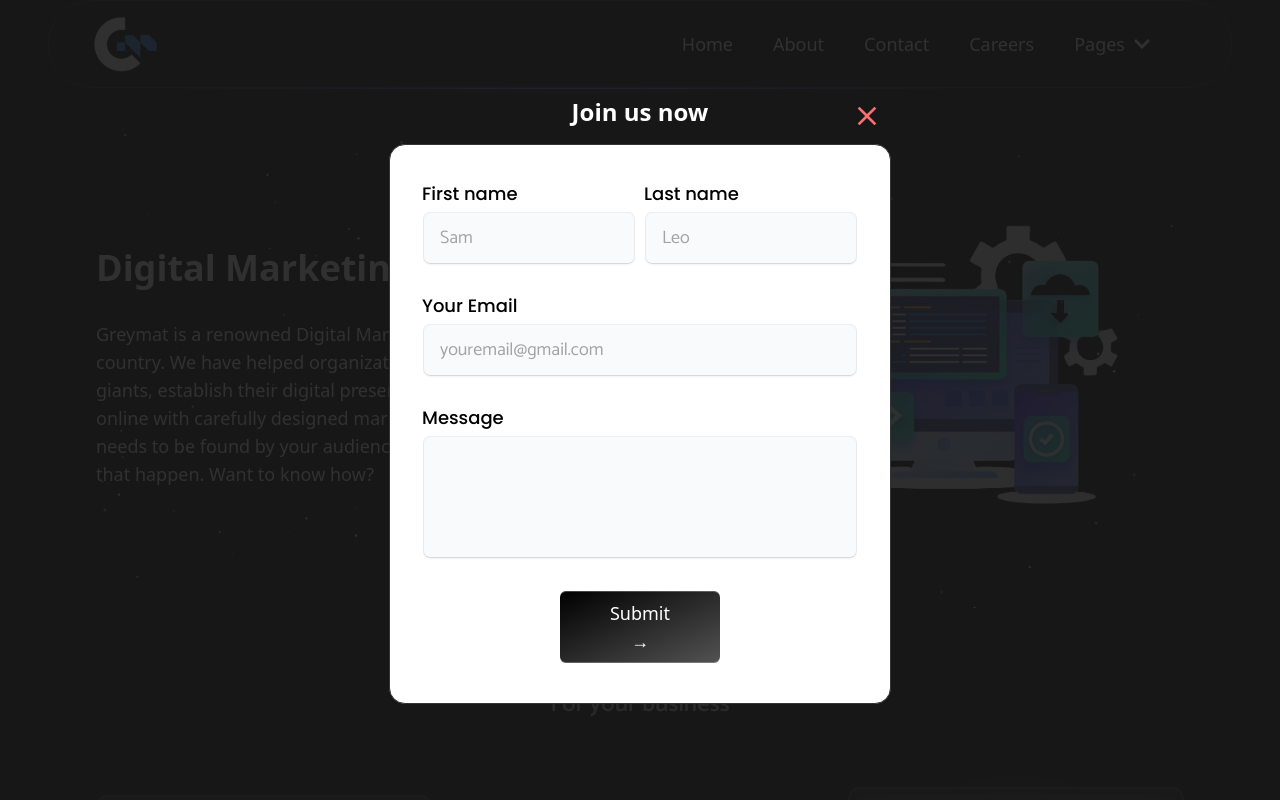
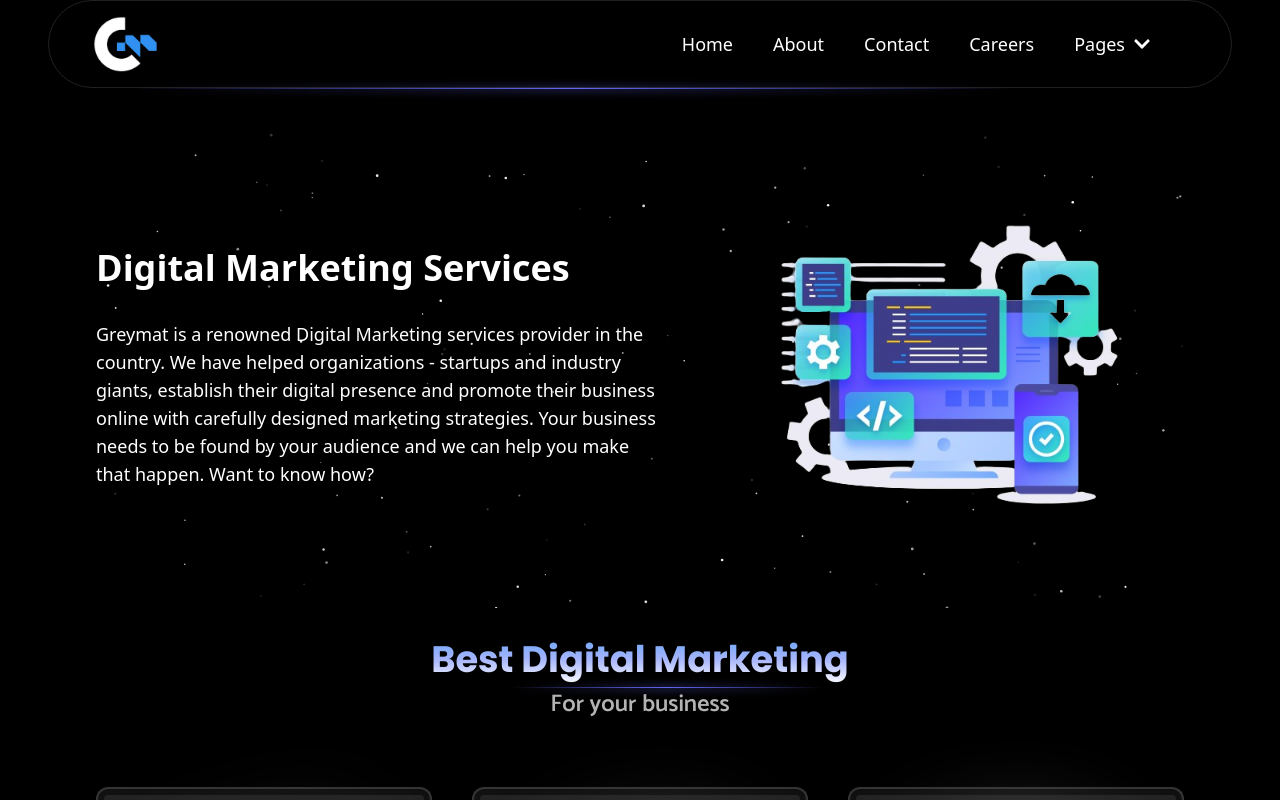
Before and after one commit to abhishek-403/greymat, a React (Vite) app: page /services/digital-marketing in a window 1280 px wide. Shown: the top 800 px of the page. Built offline with nearby package versions, Linux system fonts and the light colour scheme.

Commit message:
popup time changed, faq limited

```diff
--- a/src/App.tsx
+++ b/src/App.tsx
@@ -1,7 +1,7 @@
 import AOS from "aos";
 import { lazy, Suspense, useEffect, useState } from "react";
 import { Route, Routes } from "react-router-dom";
-import { POPUP_TIME } from "./components/constants";
+import { POPUP_TIME_ONE, POPUP_TIME_TWO } from "./components/constants";
 import Footer from "./components/home/Footer";
 import PopUp from "./components/home/PopUp";
 import Navbar from "./components/navbar/Navbar";
@@ -27,13 +27,19 @@ function App() {
   }, []);
 
   useEffect(() => {
-    const timer = setTimeout(() => {
+
+    const showPopupAfter30Sec = setTimeout(() => {
       setShowPopup(true);
-      document.body.style.overflow = "hidden";
-    }, POPUP_TIME);
+    }, POPUP_TIME_ONE);
+    const showPopupAfter2Min = setTimeout(() => {
+      setShowPopup(true);
+    }, POPUP_TIME_TWO);
+
     return () => {
-      clearTimeout(timer);
+      clearTimeout(showPopupAfter30Sec);
+      clearTimeout(showPopupAfter2Min);
     };
+
   }, []);
   return (
     <div className="min-h-screen max-w-screen flex flex-col relative">
--- a/src/components/constants/index.tsx
+++ b/src/components/constants/index.tsx
@@ -83,4 +83,5 @@ export const SOCIAL_MEDIA_URLS = {
 };
 
 
-export const POPUP_TIME = 5000
+export const POPUP_TIME_ONE = 30000
+export const POPUP_TIME_TWO = 120000
--- a/src/components/home/Faqs.tsx
+++ b/src/components/home/Faqs.tsx
@@ -67,7 +67,7 @@ function AccordianCard({ title, content }: AccordionCardProps) {
   );
 }
 
-const accord: AccordionCardProps[] = [
+export const accord: AccordionCardProps[] = [
   {
     title: "What is Greymat",
     content:
@@ -83,14 +83,5 @@ const accord: AccordionCardProps[] = [
     content:
       "Lorem ipsum dolor sit amet, consectetur adipiscing elit, sed do eiusmod tempor incididunt ut labore et dolore magna aliqua. Ut enim ad minim veniam, quis nostrud exercitation ullamco laboris nisi ut aliquip ex ea commodo consequat.",
   },
-  {
-    title: "What is Greymat",
-    content:
-      "Lorem ipsum dolor sit amet, consectetur adipiscing elit, sed do eiusmod tempor incididunt ut labore et dolore magna aliqua. Ut enim ad minim veniam, quis nostrud exercitation ullamco laboris nisi ut aliquip ex ea commodo consequat.",
-  },
-  {
-    title: "What is Greymat",
-    content:
-      "Lorem ipsum dolor sit amet, consectetur adipiscing elit, sed do eiusmod tempor incididunt ut labore et dolore magna aliqua. Ut enim ad minim veniam, quis nostrud exercitation ullamco laboris nisi ut aliquip ex ea commodo consequat.",
-  },
+
 ];
--- a/src/components/home/PopUp.tsx
+++ b/src/components/home/PopUp.tsx
@@ -12,7 +12,7 @@ export default function PopUp({
     <div className="fixed text-white flex items-center justify-center  w-screen h-screen overflow-auto z-[130]  bg-neutral-90 top-0 right-0 bg-opacity-90 ">
       <div className="md:max-w-[600px] h-[90vh]  flex gap-4 items-center flex-col justify-center">
         <div className="w-full flex items-center justify-center text-2xl font-bold relative">
-          Join us now
+          Get a quote
           <MdClose
             onClick={() => {
               setShow(false);
--- a/src/components/home/Services.tsx
+++ b/src/components/home/Services.tsx
@@ -14,12 +14,22 @@ type Props = {
   cards: CardProps[];
   heading?: string;
   subheading?: string;
-  className?:string;
+  className?: string;
 };
 
-export default function Services({ cards, heading, subheading,className }: Props) {
+export default function Services({
+  cards,
+  heading,
+  subheading,
+  className,
+}: Props) {
   return (
-    <div className={cn("text-white  mb-10 w-full flex  items-center flex-col gap-10",className)}>
+    <div
+      className={cn(
+        "text-white  mb-10 w-full flex  items-center flex-col gap-10",
+        className
+      )}
+    >
       <div className="my-6 ">
         <PrimaryHeading
           head={heading ?? default_service_head}
@@ -33,9 +43,8 @@ export default function Services({ cards, heading, subheading,className }: Props
             <div
               className="mx-auto px-3 md:px-0"
               data-aos-duration="1000"
-              data-aos-delay={i * 50 + 100}
+              data-aos-delay={i * 150 + 100}
               data-aos="fade-up"
-              data-inf
               key={i}
             >
               <Card {...prop} />
@@ -60,7 +69,7 @@ export function Card({ img, title, brief, link, btn_text }: CardProps) {
         boxShadow:
           "0 1px 0 1px rgba(0, 0, 0, .02), 0 4px 6px rgba(0, 0, 0, .02), inset 0 0 0 6px var(--accents-1)",
       }}
-      className="cursor-pointer  transition-all duration-75 flex flex-col sm:w-[400px] lg:w-[100%] min-h-[480px] rounded-xl border-2 border-[#343434] p-6 gap-4 aos-animate h-full"
+      className="cursor-pointer  transition-all duration-75 flex flex-col sm:w-[400px] lg:w-[100%] min-h-[480px] rounded-xl border-2 border-[#343434] p-6 gap-4 aos-animate h-[520px]"
     >
       <div className="flex items-center justify-center p-2 object-cover ">
         <img
```
